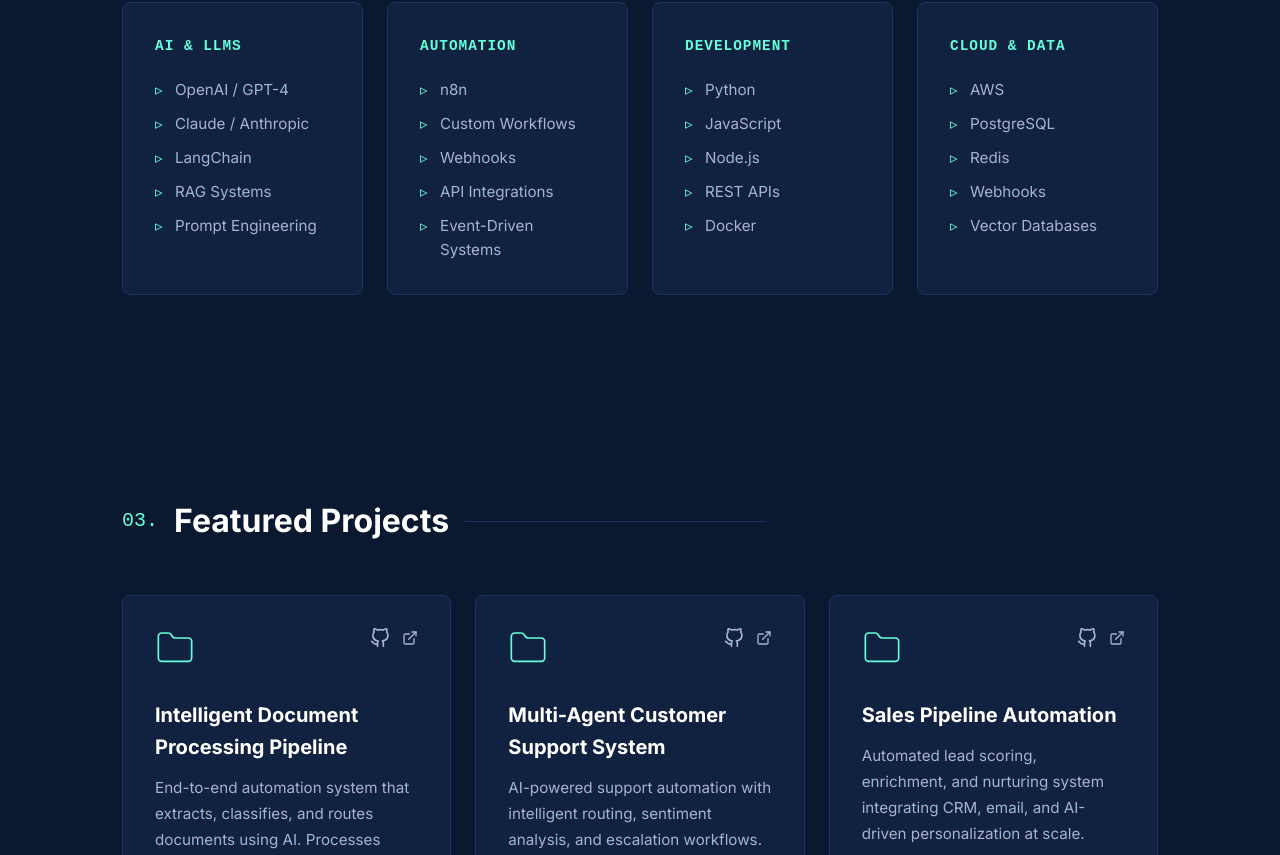
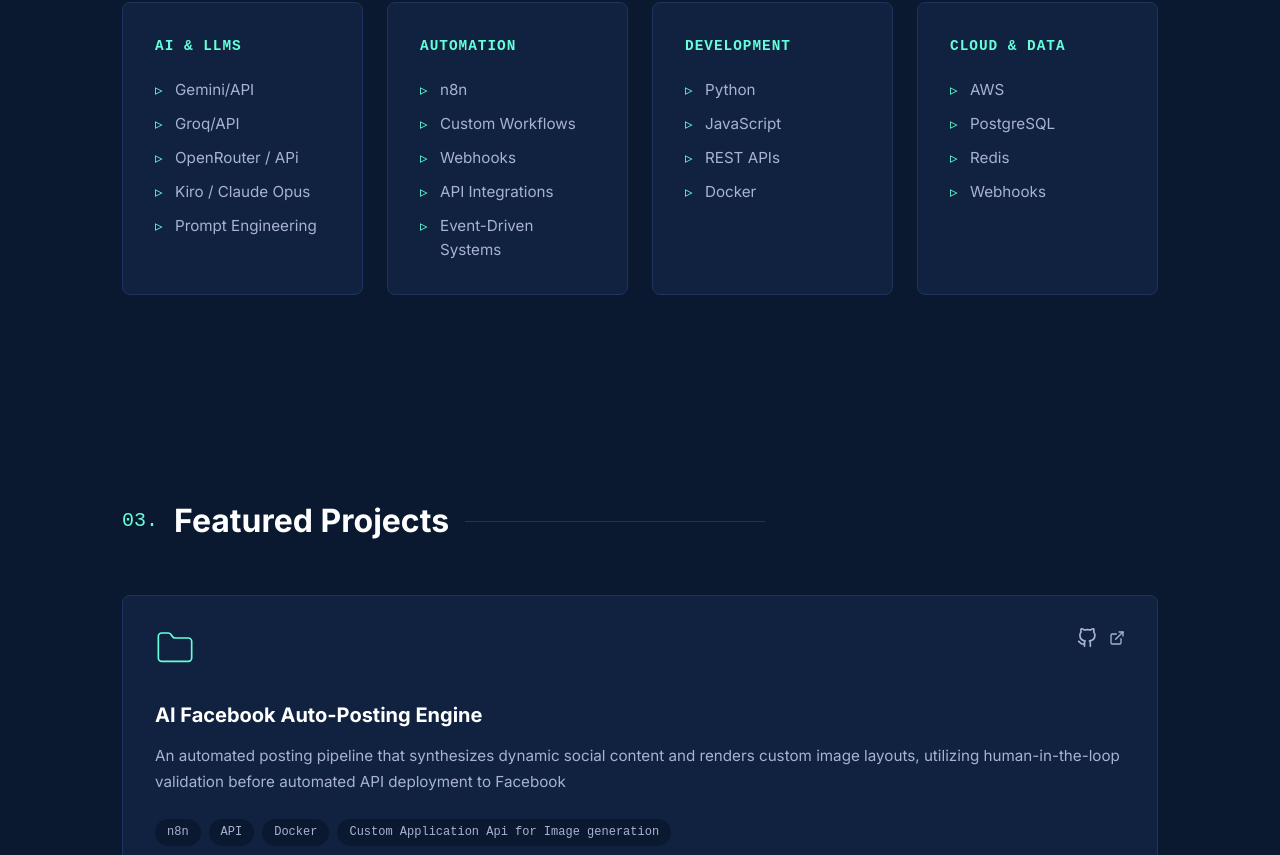
Before and after one commit to leonardojulius/leonardojulius.github.io, a React (Vite) app: page / in a window 1280 px wide. Shown: the part 1685-2540 px from the top of the page. Built offline with nearby package versions, Linux system fonts and the light colour scheme.

Commit message:
fix: mobile hero image margin, hide scroll arrow on mobile, layout fixes

```diff
--- a/src/data/index.js
+++ b/src/data/index.js
@@ -1,5 +1,5 @@
 export const projects = [
-  {
+/*   {
     title: 'Intelligent Document Processing Pipeline',
     description: 'End-to-end automation system that extracts, classifies, and routes documents using AI. Processes 10,000+ documents daily with 98% accuracy.',
     tags: ['n8n', 'OpenAI', 'Python', 'AWS Lambda', 'PostgreSQL'],
@@ -19,30 +19,32 @@
     tags: ['n8n', 'OpenAI', 'HubSpot API', 'Webhooks', 'PostgreSQL'],
     github: '#',
     live: '#',
-  },
+  }, */
   {
-    title: 'AI Content Generation Engine',
-    description: 'Automated content pipeline that generates, reviews, and publishes SEO-optimized articles across multiple platforms with human-in-the-loop approval.',
-    tags: ['n8n', 'Claude API', 'WordPress', 'Airtable', 'Docker'],
+    title: 'AI Facebook Auto-Posting Engine',
+    description: 'An automated posting pipeline that synthesizes dynamic social content and renders custom image layouts, utilizing human-in-the-loop validation before automated API deployment to Facebook',
+    tags: ['n8n', 'API', 'Docker','Custom Application Api for Image generation'],
     github: '#',
     live: '#',
   },
 ]
 
 export const skills = [
-  { category: 'AI & LLMs', items: ['OpenAI / GPT-4', 'Claude / Anthropic', 'LangChain', 'RAG Systems', 'Prompt Engineering'] },
+  { category: 'AI & LLMs', items: ['Gemini/API', 'Groq/API','OpenRouter / APi','Kiro /  Claude Opus ', 'Prompt Engineering'] },
   { category: 'Automation', items: ['n8n', 'Custom Workflows', 'Webhooks', 'API Integrations', 'Event-Driven Systems'] },
-  { category: 'Development', items: ['Python', 'JavaScript', 'Node.js', 'REST APIs', 'Docker'] },
-  { category: 'Cloud & Data', items: ['AWS', 'PostgreSQL', 'Redis', 'Webhooks', 'Vector Databases'] },
+  { category: 'Development', items: ['Python', 'JavaScript',  'REST APIs', 'Docker'] },
+  { category: 'Cloud & Data', items: ['AWS', 'PostgreSQL', 'Redis', 'Webhooks', ] },
 ]
 
 export const experiences = [
   {
-    role: 'AI Automation Specialist',
-    company: 'Freelance / Consulting',
-    period: '2023 — Present',
-    description: 'Designing and deploying AI-powered automation solutions for businesses. Building intelligent workflows that integrate LLMs, APIs, and custom logic to eliminate manual processes.',
+    role: 'Tech Support / Web Developer',
+    company: 'National Irrigation Administration',
+    period: '2022 — 2025',
+    description: 'Designing and deploying Web Application solutions for businesses. Building web application that integrate APIs, and custom logic to eliminate hard copy processes.',
   },
+
+   /*
 
   {
     role: 'Automation Engineer',
@@ -55,7 +57,7 @@
     company: 'Digital Agency',
     period: '2019 — 2021',
     description: 'Developed web applications and backend services. Introduced workflow automation tools that saved the team 20+ hours per week.',
-  },
+  }, */
 ]
 
 export const certificates = [
```
